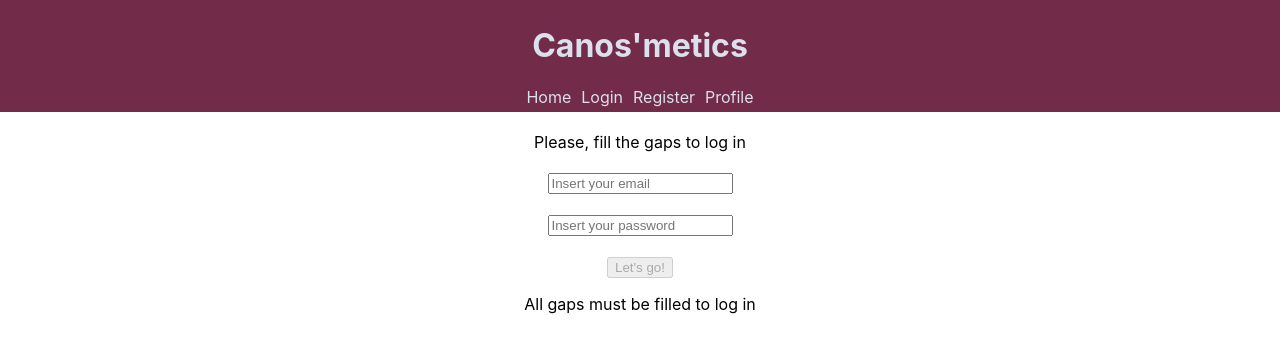
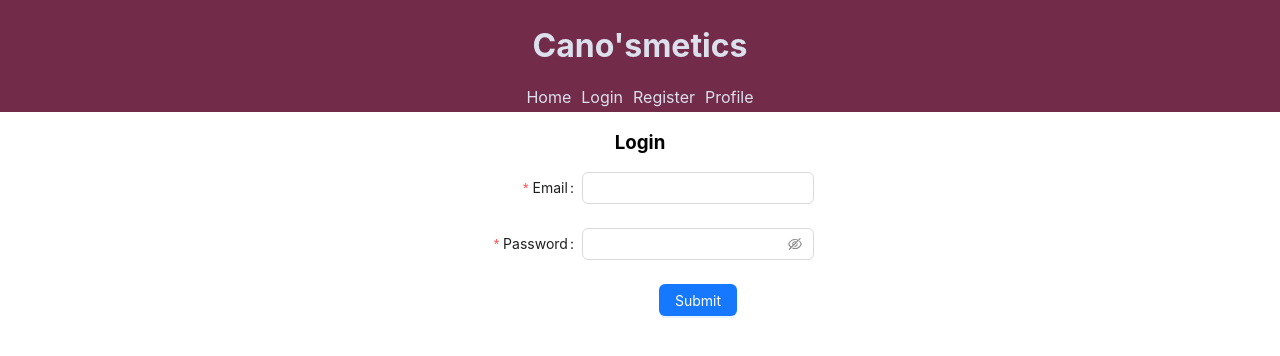
Before and after one commit to sergiokano/React_E-commerce, a React (Create React App) app: page /login in a window 1280 px wide. Shown: the top 356 px of the page. Built offline with nearby package versions, Linux system fonts and the light colour scheme.

Commit message:
Login added

```diff
--- a/package.json
+++ b/package.json
@@ -6,6 +6,8 @@
     "@testing-library/jest-dom": "^5.16.5",
     "@testing-library/react": "^13.4.0",
     "@testing-library/user-event": "^13.5.0",
+    "antd": "^5.0.2",
+    "axios": "^1.2.0",
     "react": "^18.2.0",
     "react-dom": "^18.2.0",
     "react-router-dom": "^6.4.3",
--- a/src/App.js
+++ b/src/App.js
@@ -6,18 +6,21 @@ import Home from './components/Home/Home';
 import Login from './components/Login/Login';
 import Register from './components/Register/Register';
 import Profile from './components/Profile/Profile';
+import { UserProvider } from './context/UserContext/UserState';
 
 function App() {
   return (
     <div className="App">
       <BrowserRouter>
+      <UserProvider>
         <Header />
         <Routes>
-          <Route path='/home' element={<Home />}/>
+          <Route path='/' element={<Home />}/>
           <Route path='/login' element={<Login />}/>
           <Route path='/register' element={<Register />}/>
           <Route path='/profile' element={<Profile />}/>
       </Routes>
+      </UserProvider>
       </BrowserRouter>
 
     </div>
--- a/src/components/Header/Header.jsx
+++ b/src/components/Header/Header.jsx
@@ -5,7 +5,7 @@ import './Header.scss'
 const Header = () => {
     return (
         <header>
-            <h1>Canos'metics</h1>
+            <h1>Cano'smetics</h1>
             <nav >
                 <div>
                     <Link to="/home">Home</Link>
--- a/src/components/Login/Login.jsx
+++ b/src/components/Login/Login.jsx
@@ -1,82 +1,79 @@
-import React, { useEffect, useState } from 'react'
-// import { useNavigate } from 'react-router-dom'
+import React, { useContext, useEffect } from "react";
+import { Button, Form, Input } from "antd";
+import { UserContext } from "../../context/UserContext/UserState";
+import "./Login.scss";
+import { useNavigate } from "react-router-dom";
 
 const Login = () => {
-    // let navigate = useNavigate()
-    const [btnDisable, setBtnDisable] = useState(true)
-    const [message, setMessage] = useState("")
-    const [visible, setVisible] = useState(true)
-    const [data, setData] = useState({
-        email: "",
-        password: "",
-    })
-    const initialState = {
-        email: "",
-        password: "",
+  const { login } = useContext(UserContext);
+  const navigate = useNavigate();
+  const onFinish = (values) => {
+    login(values);
+  };
+
+  useEffect(() => {
+      const foundToken = JSON.parse(localStorage.getItem("token"));
+      if (foundToken) {
+      navigate("/profile")
     }
+}, [login])
+  return (
+    <div className="container">
+      <h3>Login</h3>
+      <Form
+        name="basic"
+        labelCol={{
+          span: 8,
+        }}
+        wrapperCol={{
+          span: 16,
+        }}
+        initialValues={{
+          remember: true,
+        }}
+        onFinish={onFinish}
+        autoComplete="off"
+      >
+        <Form.Item
+          label="Email"
+          name="email"
+          rules={[
+            {
+              required: true,
+              type: "email",
+              message: "Please input your email!",
+            },
+          ]}
+        >
+          <Input />
+        </Form.Item>
 
-    const clearState = () => {
-        setData({ ...initialState })
-    }
+        <Form.Item
+          label="Password"
+          name="password"
+          rules={[
+            {
+              required: true,
+              message: "Please input your password!",
+            },
+          ]}
+        >
+          <Input.Password />
+        </Form.Item>
 
+        <Form.Item
+          wrapperCol={{
+            offset: 8,
+            span: 16,
+          }}
+        >
+          <Button type="primary" htmlType="submit">
+            Submit
+          </Button>
+        </Form.Item>
+      </Form>
+    </div>
+  );
+};
 
-    useEffect(() => {
-        if (data.email.length < 1 || data.password.length < 1) {
-            setMessage("All gaps must be filled to log in")
-            setBtnDisable(true)
-        } else {
-            setMessage(null)
-            setBtnDisable(false)
-        }
-    }, [data]);
-
-    const handleInputChange = (e) => {
-        setData({
-            ...data,
-            [e.target.name]: e.target.value,
-        })
-    };
-
-    const handleSubmit = (e) => {
-        e.preventDefault();
-        console.log("Data" + data.email + " " + data.password)
-        localStorage.setItem("data", JSON.stringify(data))
-        clearState()
-        // setTimeout(() => {
-        //     navigate("/profile")
-        // }), 3000;
-        setVisible(false)
-    }
-
-    return (
-        <div>
-            <br />
-            <span> Please, fill the gaps to log in</span>
-            <br />
-            <br />
-            <form onSubmit={handleSubmit}>
-                <input type="text"
-                    placeholder='Insert your email'
-                    onChange={handleInputChange}
-                    name="email"
-                />
-                <br />
-                <br />
-                <input type="text"
-                    placeholder='Insert your password'
-                    onChange={handleInputChange}
-                    name="password"
-                />
-                <br />
-                <br />
-                <button type="submit" disabled={btnDisable}>
-                    Let's go!
-                </button>
-            </form>
-            <p>{visible ? message : <>Succesfully loged. Redirecting <i>Profile</i> </>}
-            </p>
-        </div>
-    )
-}
-
-export default Login
+export default Login;
--- /dev/null
+++ b/src/components/Login/Login.scss
@@ -0,0 +1,6 @@
+.container{
+    display: flex;
+    justify-content: center;
+    align-items: center;
+    flex-direction: column;
+}
--- /dev/null
+++ b/src/context/UserContext/UserReducer.js
@@ -0,0 +1,13 @@
+const users = (state, action) => {
+    switch (action.type){
+        case "LOGIN":
+            return{
+                ...state,
+                token: action.payload.token
+            }
+            default:
+                return state
+    }
+}
+
+export default users
--- /dev/null
+++ b/src/context/UserContext/UserState.js
@@ -0,0 +1,38 @@
+import { createContext, useReducer } from "react";
+import axios from "axios";
+import UserReducer from "./UserReducer";
+
+const token = JSON.parse(localStorage.getItem("token"))
+
+const initialState = {
+    token: token ? token : null,
+    user: null,
+}
+
+const API_URL = "http://localhost:8080";
+
+export const UserContext = createContext(initialState)
+export const UserProvider = ({ children }) => {
+    const [state, dispatch] = useReducer(UserReducer, initialState)
+
+    const login = async (user) => {
+        const res = await axios.post(API_URL + "/users/login", user)
+        dispatch({
+            type: "LOGIN",
+            payload: res.data
+        })
+        if (res.data) {
+            localStorage.setItem("token", JSON.stringify(res.data.token))
+        }
+    }
+    return (
+        <UserContext.Provider
+            value={{
+                token: state.token,
+                user: state.user,
+                login
+            }}>
+            {children}
+        </UserContext.Provider>
+    )
+};
```
Also changed, not shown: 1 other file (tests, documents, lock files or other folders).
